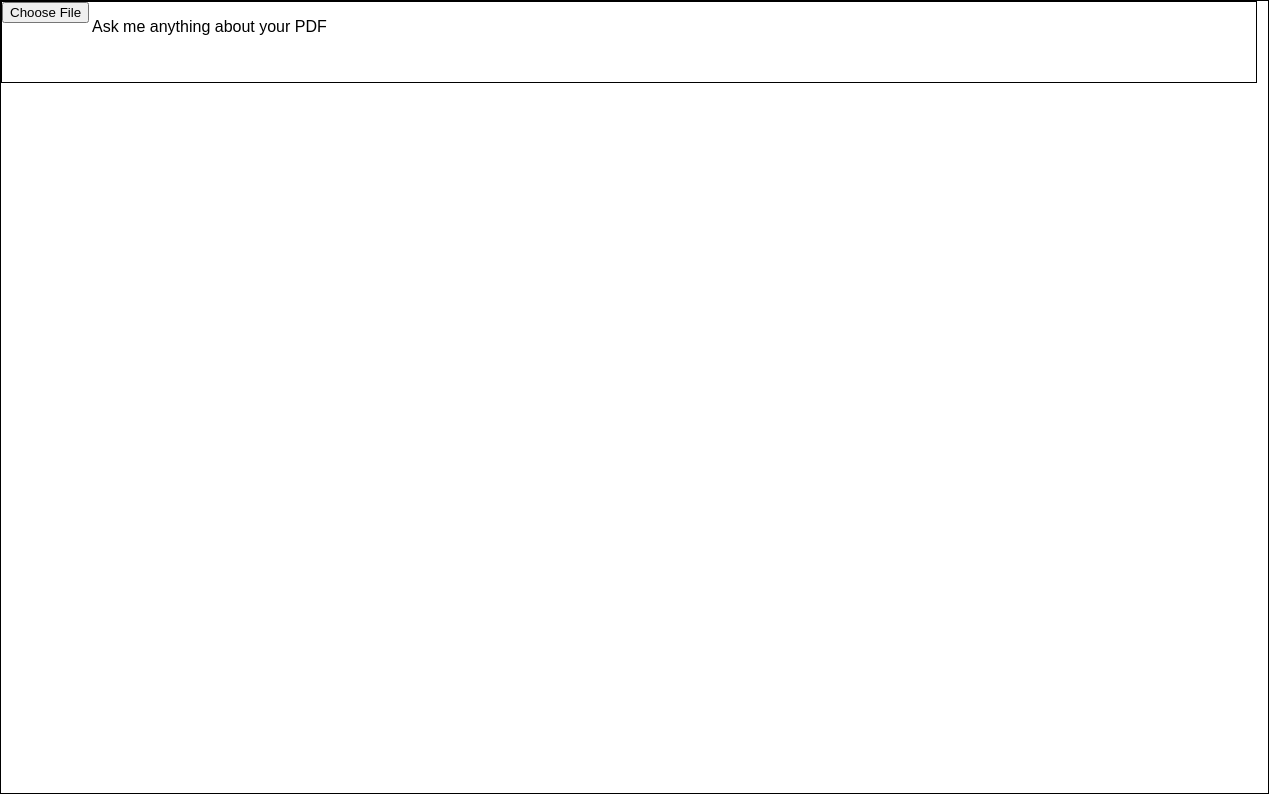
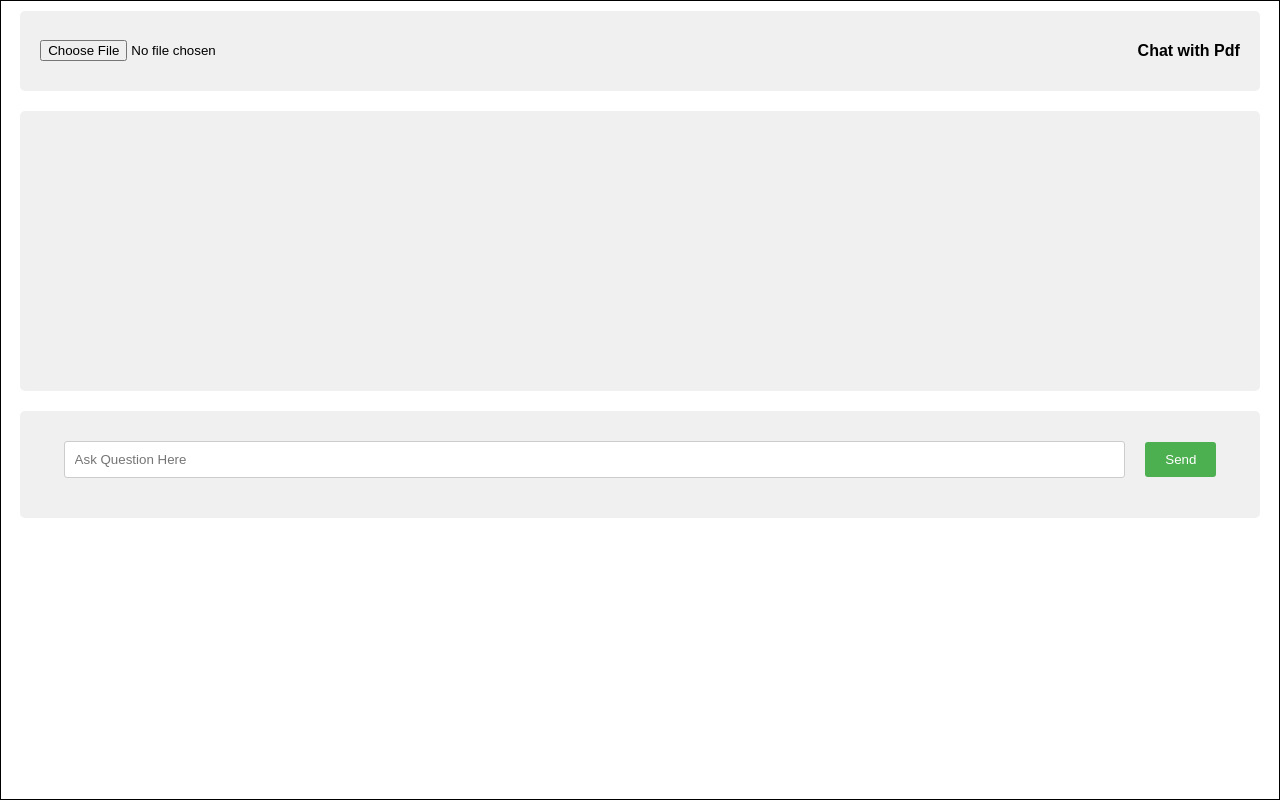
Before and after one commit to mdalishekh/Project, a Python web app: template templates/index.html in a window 1280 px wide. Run offline with Jinja, Linux system fonts and the light colour scheme; the template is opened without the code that fills it, so the values that code supplies are empty.

Commit message:
Some changes for responsive

```diff
--- a/js/app.js
+++ b/js/app.js
@@ -1,5 +1,5 @@
 const submitButton = document.getElementById('submit-button');
-const historyContainer = document.querySelector('.history-container');
+const historyContainer = document.querySelector('.chat-container');
 const questionInput = document.getElementById('question');
 const fileInput = document.getElementById('fileInput');  // Reference the file input
 
--- a/static/css/style.css
+++ b/static/css/style.css
@@ -1,22 +1,97 @@
-body {
+* {
     padding: 0;
     font-family: sans-serif;
+    box-sizing: border-box;
     margin: 0;
+  }
+  .main-conatiner {
+    height: 100vh;
+    width: 100vw;
+    border: 1px solid black;
+    overflow-x: hidden;
+    display: flex;
+    flex-direction: column;
+    align-items: center;
+    row-gap: 20px;
+  }
+  .navbar {
+    height: 10%;
+    width: 97%;
+    margin: 10px 0px 0px 0px;
+    font-weight: bolder;
+    padding: 20px;
+    display: flex;
+    align-items: center;
+    justify-content: space-between;
+    background-color: #f0f0f0;
+    border-radius: 5px;
+  }
+  .upload-btn {
+    all: unset;
+    padding: 10px 5px 10px 5px;
+    cursor: pointer;
+  }
+
+  .chat-container {
+    height: 60%;
+    width: 97%;
+    /* max-height: 280px;  */
+    overflow-y: auto;
+    max-height: 280px;
+    background-color: #f0f0f0;
+    border-radius: 5px;
+  }
+.user {
+    color: rgb(33, 100, 69);
+    font-weight: 550;
+    line-height: 30px;
+    padding: 10px;
+}
+.ai{
+    color: black;
+    font-weight: 540;
+    line-height: 28px;
+    padding: 10px;
 
 }
-.main-conatiner {
-    height: 99vh;
-    width: 99vw;
-    border:1px solid black;
-    overflow-x: hidden;
+
+  .input-container {
+    width: 97%;
+    /* margin: 10px 0px 0px 0px; */
+    background-color: #f0f0f0;
+    border-radius: 5px;
+    padding: 30px;
+    display: flex;
+    /* flex-direction: column; */
+    justify-content: center;
+    align-items: center;
+    column-gap: 20px;
 }
 
-.navbar {
-    height: 10vh;
-    width: 98vw;
-    border:1px solid black;
-   display: flex;
+#headline {
+    font-size: 18px;
+    margin-bottom: 10px;
 }
-.input-file{
-    width: 90px;
+
+#question {
+    padding: 10px;
+    border: 1px solid #ccc;
+    border-radius: 3px;
+    width:90%;
+    max-width: 100%;
+    margin-bottom: 10px;
 }
+
+#submit-button {
+    background-color: #4CAF50;
+    margin-top: -10px;
+    color: white;
+    padding: 10px 20px;
+    border: none;
+    border-radius: 3px;
+    cursor: pointer;
+}
+
+#submit-button:hover {
+    background-color: #3e8e41;
+}
--- a/templates/index.html
+++ b/templates/index.html
@@ -1,27 +1,29 @@
 <!DOCTYPE html>
 <html lang="en">
   <head>
-    <meta charset="UTF-8">
-    <meta name="viewport" content="width=device-width, initial-scale=1.0">
+    <meta charset="UTF-8" />
+    <meta name="viewport" content="width=device-width, initial-scale=1.0" />
     <title>PDF Chat Bot</title>
-    <link rel="icon" type="image/x-icon" href="/static/css/favicon.jpg">
-    <link rel="stylesheet" href="/static/css/style.css">
+    <link rel="icon" type="image/x-icon" href="/static/css/favicon.jpg" />
+    <link rel="stylesheet" href="/static/css/style.css" />
   </head>
   <body>
     <div class="main-conatiner">
       <div class="navbar">
-            <div class="upload-file">
-                <input type="file" id="fileInput" class="input-file">
-            </div>
+        <input type="file" id="fileInput" name="file">
         <div class="logo">
-                <p>Ask me anything about your PDF </p>
+            <p>Chat with Pdf</p>
         </div>
       </div>
-
-    <div class="chat-conatiner">
+         <div class="chat-container">
 
          </div>
+         <div class="input-container">
+            <!-- <p id="headline">Ask me anything about your PDF 😇</p> -->
+            <input type="text" id="question" placeholder="Ask Question Here">
+            <button id="submit-button">Send</button>
         </div>
-    <script src="/js/app.j"></script>
+    </div>
+    <script src="/js/app.js"></script>
   </body>
 </html>
```
Lines whose indentation alone changed are shown as unchanged.
